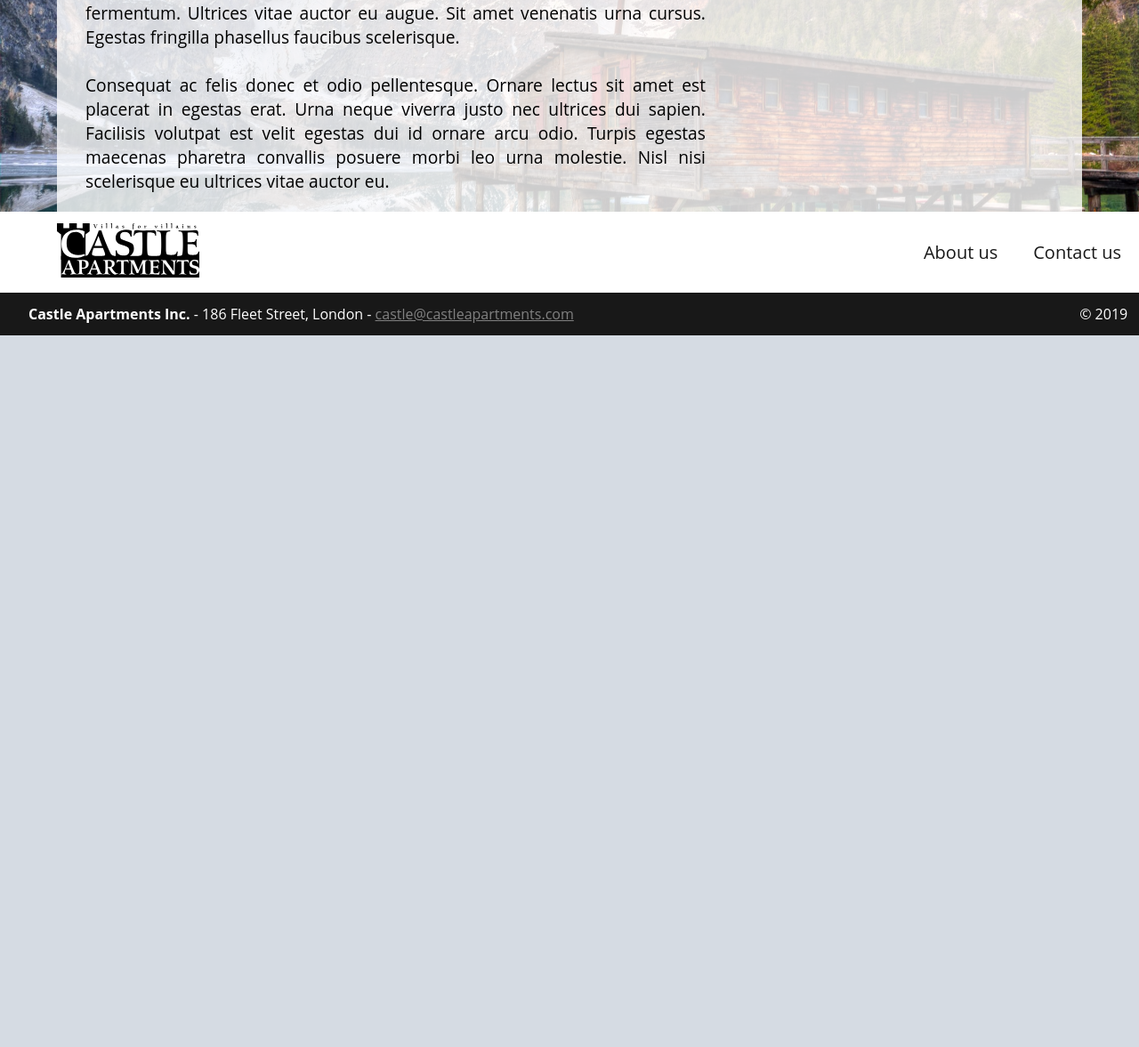
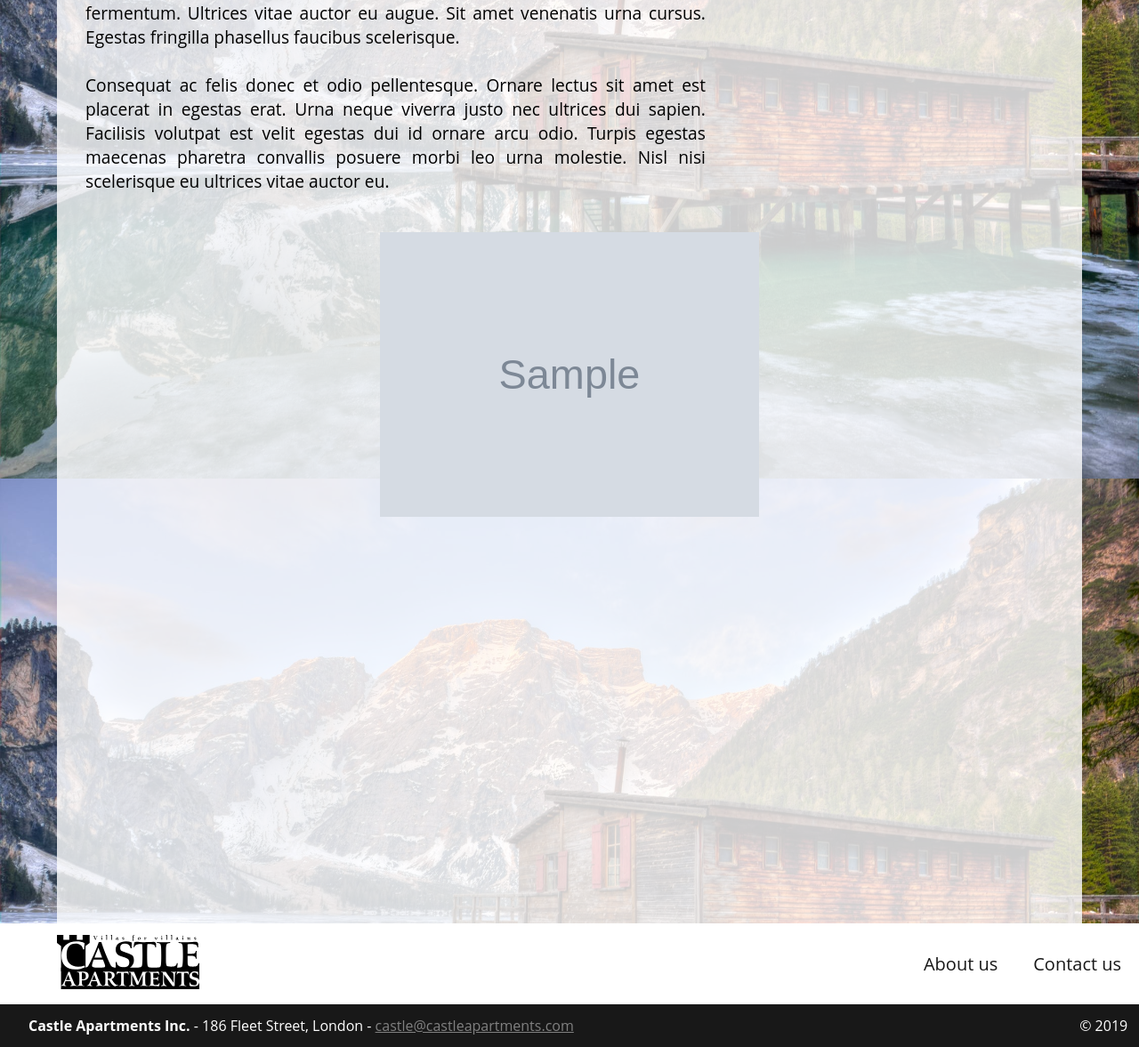
Before and after one commit to ymir17/castleApt, a Django app: template templates/Property/property.html in a window 1280 px wide. Shown: the part 1167-2344 px from the top of the page at 89% size. Before the commit the page ends 1544 px from the top, so only its background shows below. Run offline with Django 3.2, Linux system fonts and the light colour scheme; the template is opened without the code that fills it: values that come from a table or form of the project are taken from there, others are empty; tables that the repository leaves empty hold one stand-in row (values such as "Sample post"); grey boxes marked "Sample" are stand-in pictures; parts of the project's set-up code (start-up, migrations or seed data) failed here and were passed over.

Commit message:
Gallery created

```diff
--- a/search/views.py
+++ b/search/views.py
@@ -1,11 +1,11 @@
 from django.db.models import Q
 from django.shortcuts import render, redirect, get_object_or_404
 from property.models import Properties, PropImages
-<<<<<<< HEAD
+
 from contacts.models import Realtors
 from signup.models import Accounts
 from search.forms.forms import searchForm
-=======
+
 
 from contacts.models import Realtors
 from signup.models import Accounts
@@ -13,7 +13,7 @@ from contacts.models import Realtors
 from signup.models import Accounts
 from search.forms.forms import searchForm
 
->>>>>>> 0a088b5cb820e5817e619843622ef8d3406a529f
+
 
 SORT_BY = (
     'Price Low',
--- a/static/css/property.css
+++ b/static/css/property.css
@@ -169,6 +169,41 @@ h4 {
     margin-bottom: 2rem;
     cursor: pointer;
 }
+
+#gallery {
+    position: relative;
+    margin-left: auto;
+    margin-right: auto;
+    height: auto;
+    min-height: 50rem;
+    background-color: rgba(255, 255, 255, 0.8);
+    width: 90%;
+}
+
+.gallery-container {
+    display: flex;
+    width: 100%;
+    flex-wrap: wrap;
+    justify-content: center;
+}
+
+.gallery-img {
+    width: 30rem;
+    max-width: 30rem;
+    height: 20rem;
+    margin: 2%;
+    background-color: transparent;
+}
+
+.gallery-img img {
+    height: 100%;
+    position: relative;
+    margin: auto;
+    max-width: 100%;
+}
+
+
+
 @media screen and (max-width: 995px) {
     .img-banner {
         height: 50vw;
--- a/templates/Property/property.html
+++ b/templates/Property/property.html
@@ -86,6 +86,17 @@
             {% endfor %}
         </div>
     </div>
+    <div id="gallery">
+        <div class="gallery-container">
+                {% for image in images %}
+                    {% if image.propertyId_id == property.propertyId %}
+                        <div class="gallery-img">
+                            <img src="{{ image.propImgUrl }}" alt="Property Image">
+                            </div>
+                    {% endif %}
+                {% endfor %}
+        </div>
+    </div>
     <!-- TODO: Perhaps add <iframe> for Google Maps here -->
     <script>
         var slideIndex = 1;
```
